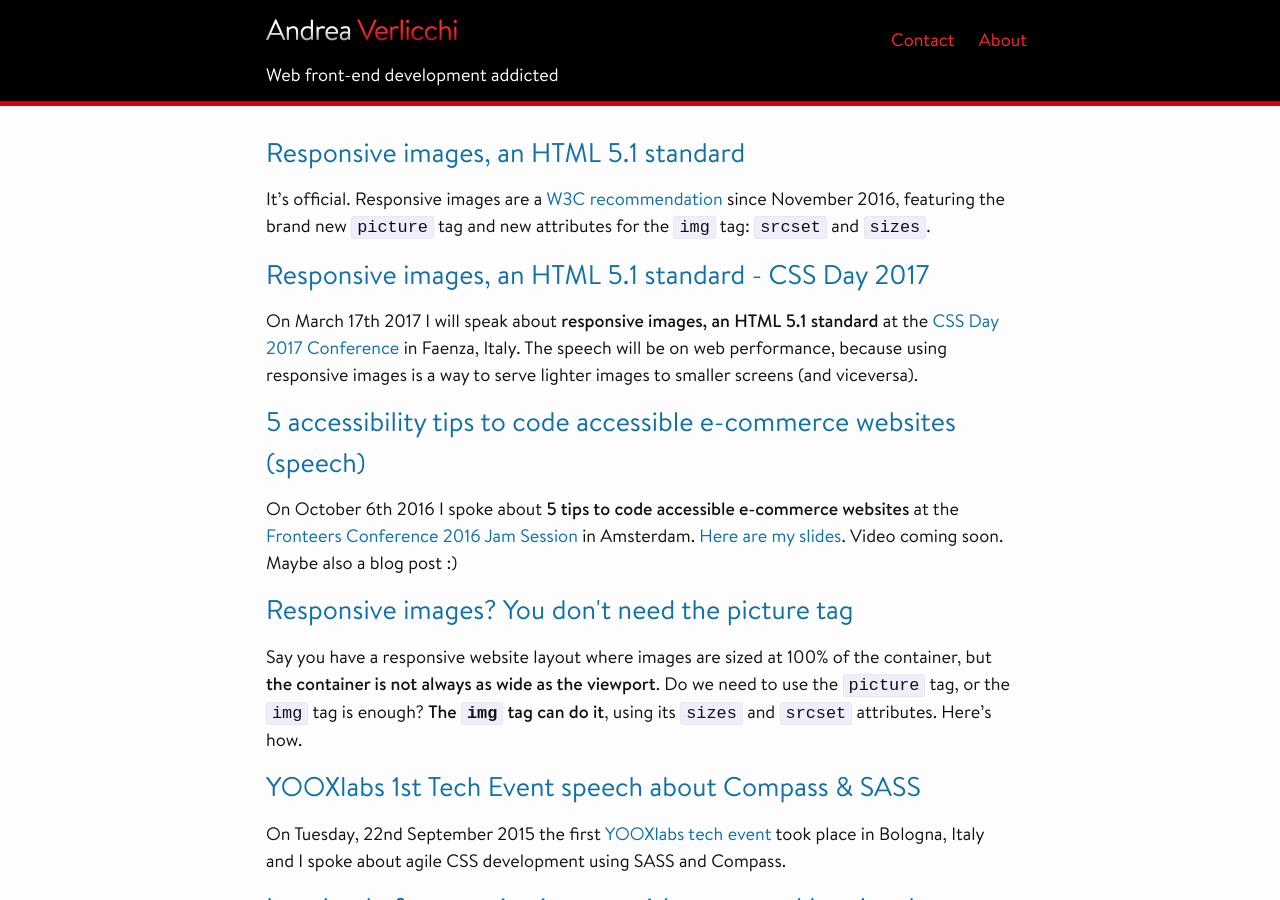
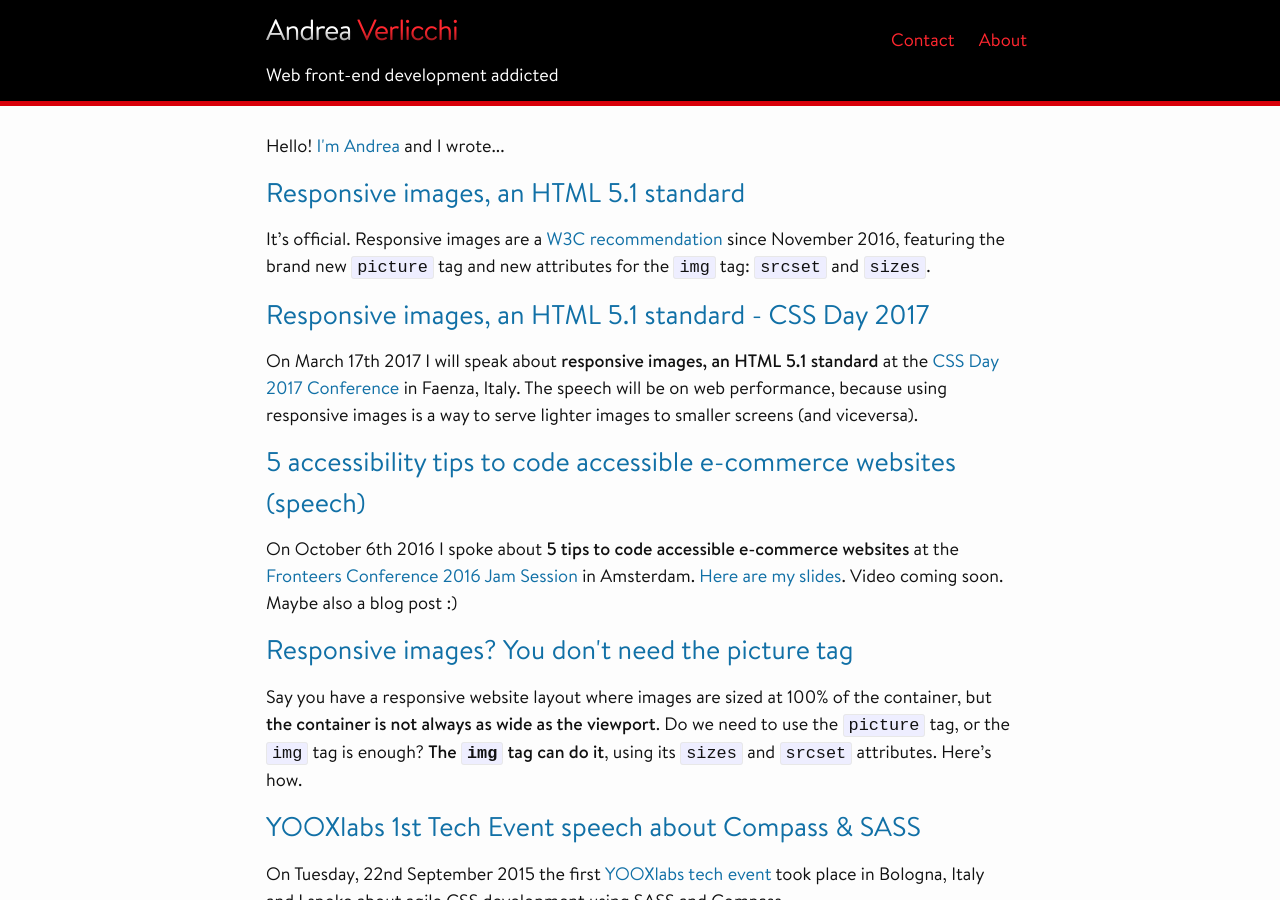
Before and after one commit to verlok/verlok.github.io, a Jekyll site: the page built from index.html, in a window 1280 px wide and 900 px high. Built offline with Jekyll 4.4.1, drawn with Linux system fonts in a browser that asks for light colours; the list of posts is cut into pages by our own code.

Commit message:
Restored intro

```diff
--- a/index.html
+++ b/index.html
@@ -6,7 +6,7 @@ layout: default
 
     <!-- Posts list -->
     <section class="post-list">
-        <h2 class="visuallyHidden">Latest posts</h2>
+        <p>Hello! <a href="/about">I'm Andrea</a> and I wrote...</p>
         {% for post in paginator.posts %}
         <article>
             <h2 class="post-list-title">
```
